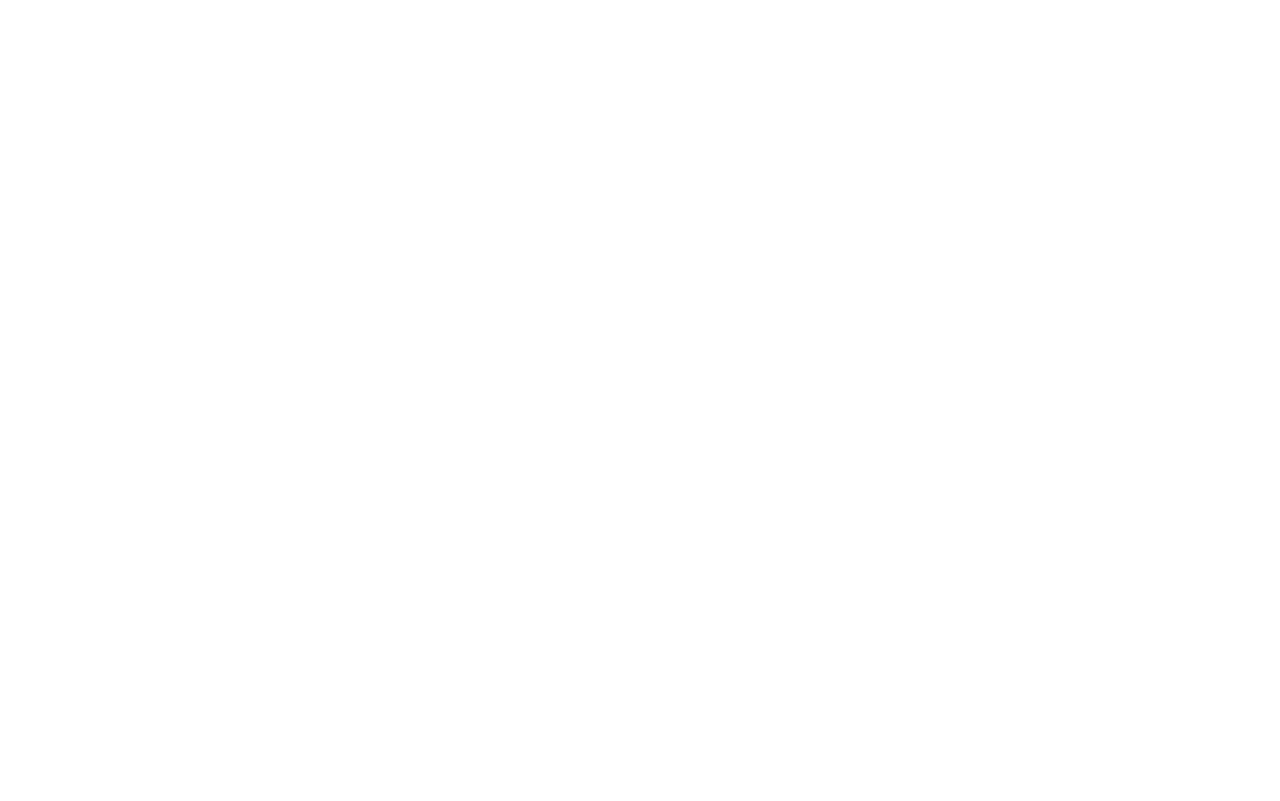
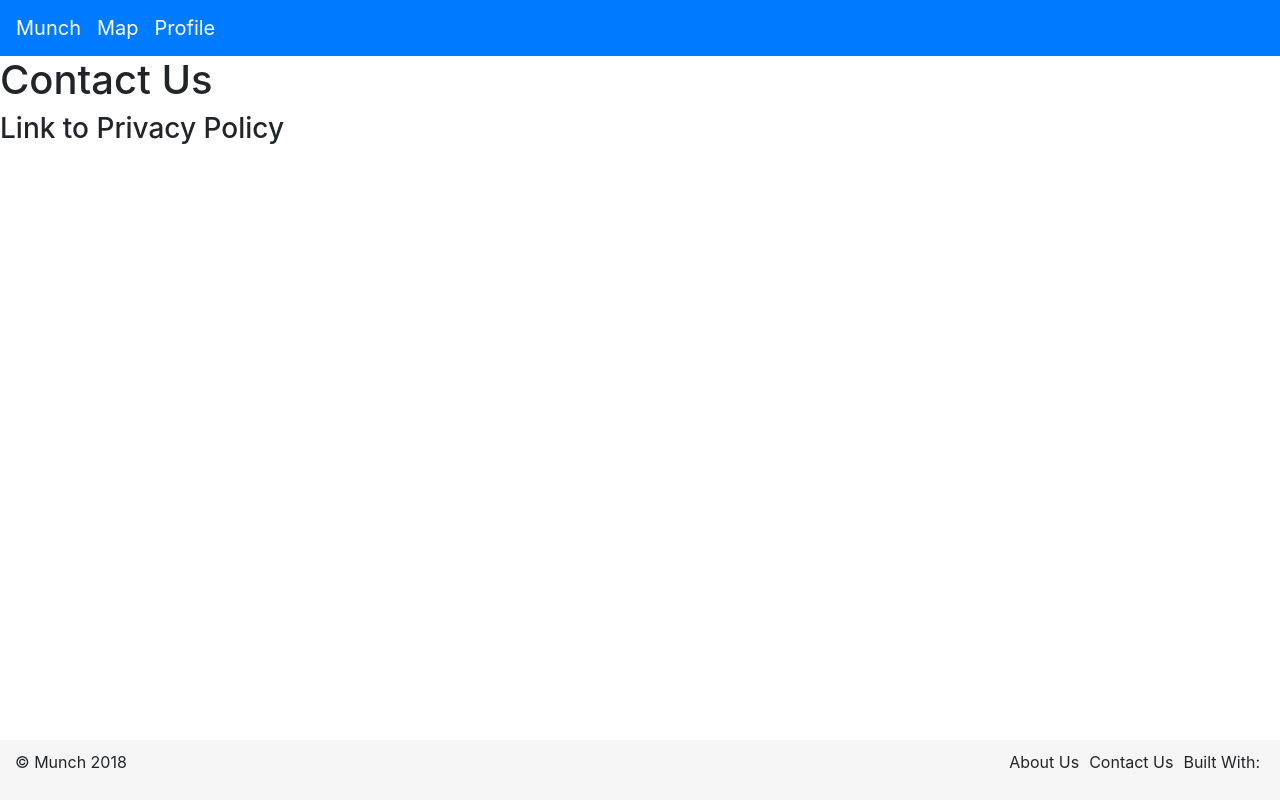
Before and after one commit to benAkehurst/food-search-v2, an Angular app in the folder food-search/: page /contact in a window 1280 px wide. Built offline with nearby package versions, Linux system fonts and the light colour scheme.

Commit message:
Placeholder pages

```diff
--- a/food-search/src/app/Components/Common/AboutComponent/about.component.html
+++ b/food-search/src/app/Components/Common/AboutComponent/about.component.html
@@ -0,0 +1,3 @@
+<app-header></app-header>
+<h1>About Us</h1>
+<app-footer></app-footer>
--- a/food-search/src/app/Components/Common/ContactComponent/contact.component.html
+++ b/food-search/src/app/Components/Common/ContactComponent/contact.component.html
@@ -0,0 +1,6 @@
+<app-header></app-header>
+<h1>Contact Us</h1>
+
+<h3 (click)="goToPrivacyPolicy()">Link to Privacy Policy</h3>
+
+<app-footer></app-footer>
--- a/food-search/src/app/Components/Common/ContactComponent/contact.component.ts
+++ b/food-search/src/app/Components/Common/ContactComponent/contact.component.ts
@@ -20,4 +20,8 @@
 
     }
 
+    public goToPrivacyPolicy() {
+        this.router.navigate(['/privacy']);
+    }
+
 }
--- a/food-search/src/app/Components/Common/PrivacyComponent/privacy.component.html
+++ b/food-search/src/app/Components/Common/PrivacyComponent/privacy.component.html
@@ -1,3 +1,5 @@
+<app-header></app-header>
+<br>
 <div id='ppHeader'> Privacy Policy</div>
 <div id='ppBody'>
     <div class='ppConsistencies'>
@@ -289,4 +291,3 @@
     rights against data collectors and processors who fail to adhere to the law. This principle requires not only that individuals
     have enforceable rights against data users, but also that individuals have recourse to courts or government agencies
     to investigate and/or prosecute non-compliance by data processors.</div>
-</div>
```
